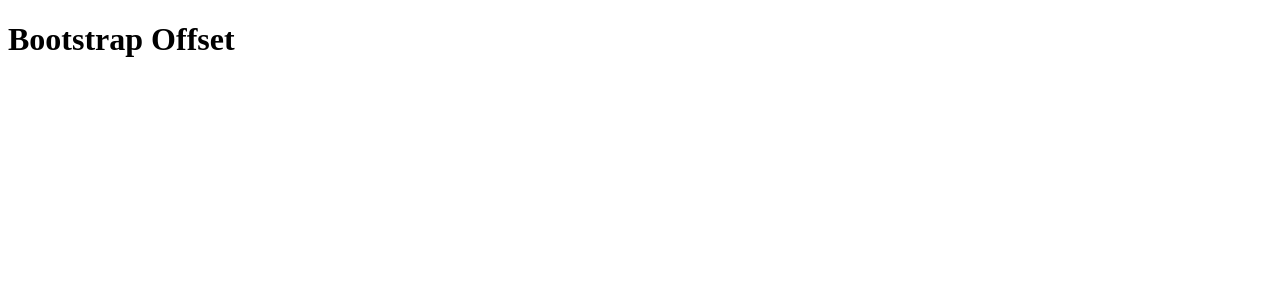
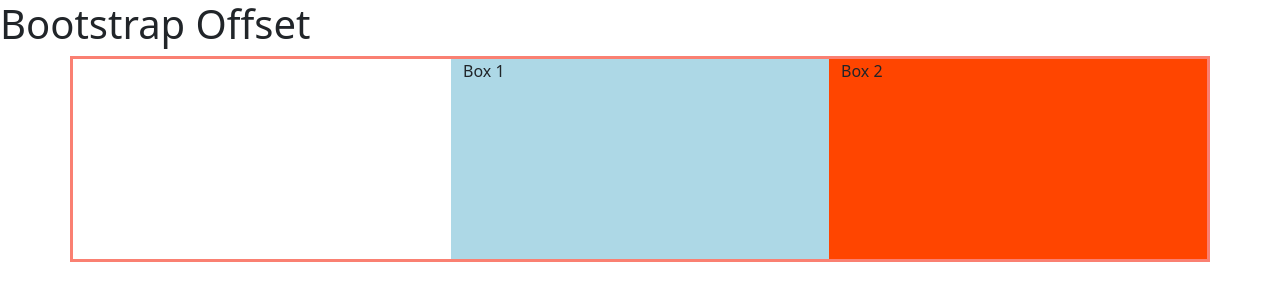
Before and after one commit to zobaerahmedzihad1/bootstrap-basic-concepts, a plain HTML site: page offset/index.html in a window 1280 px wide. Drawn offline with nearby package versions, Linux system fonts and the light colour scheme.

Commit message:
Bootstrap offset complete

```diff
--- a/col/style.css
+++ b/col/style.css
@@ -1,21 +1,23 @@
 .container {
   border: 3px solid tomato;
 }
-.col {
-  min-height: 250px;
-}
 .box1 {
   background-color: lightgreen;
+  min-height: 250px;
 }
 .box2 {
   background-color: yellowgreen;
+  min-height: 250px;
 }
 .box3 {
   background-color: hotpink;
+  min-height: 250px;
 }
 .box4 {
   background-color: orangered;
+  min-height: 250px;
 }
 .box5 {
   background-color: brown;
+  min-height: 250px;
 }
--- a/offset/index.html
+++ b/offset/index.html
@@ -4,11 +4,24 @@
     <meta charset="UTF-8" />
     <meta http-equiv="X-UA-Compatible" content="IE=edge" />
     <meta name="viewport" content="width=device-width, initial-scale=1.0" />
+    <!-- bootstrap cdn -->
+    <link
+      rel="stylesheet"
+      href="https://cdn.jsdelivr.net/npm/bootstrap@5.1.3/dist/css/bootstrap.min.css"
+      integrity="sha384-1BmE4kWBq78iYhFldvKuhfTAU6auU8tT94WrHftjDbrCEXSU1oBoqyl2QvZ6jIW3"
+      crossorigin="anonymous"
+    />
     <!-- External css -->
     <link rel="stylesheet" href="style.css" />
     <title>Bootstrap Offset</title>
   </head>
   <body>
     <h1>Bootstrap Offset</h1>
+    <div class="container">
+      <div class="row">
+        <div class="col-lg-4 offset-lg-4  box1">Box 1</div>
+        <div class="col-lg-4 offset-lg-0  box2">Box 2</div>
+      </div>
+    </div>
   </body>
 </html>
--- a/offset/style.css
+++ b/offset/style.css
@@ -0,0 +1,11 @@
+.container {
+  border: 3px solid salmon;
+}
+.box1{
+     height: 200px;
+     background-color: lightblue;
+}
+.box2{
+     height: 200px;
+     background-color: orangered;
+}
```
